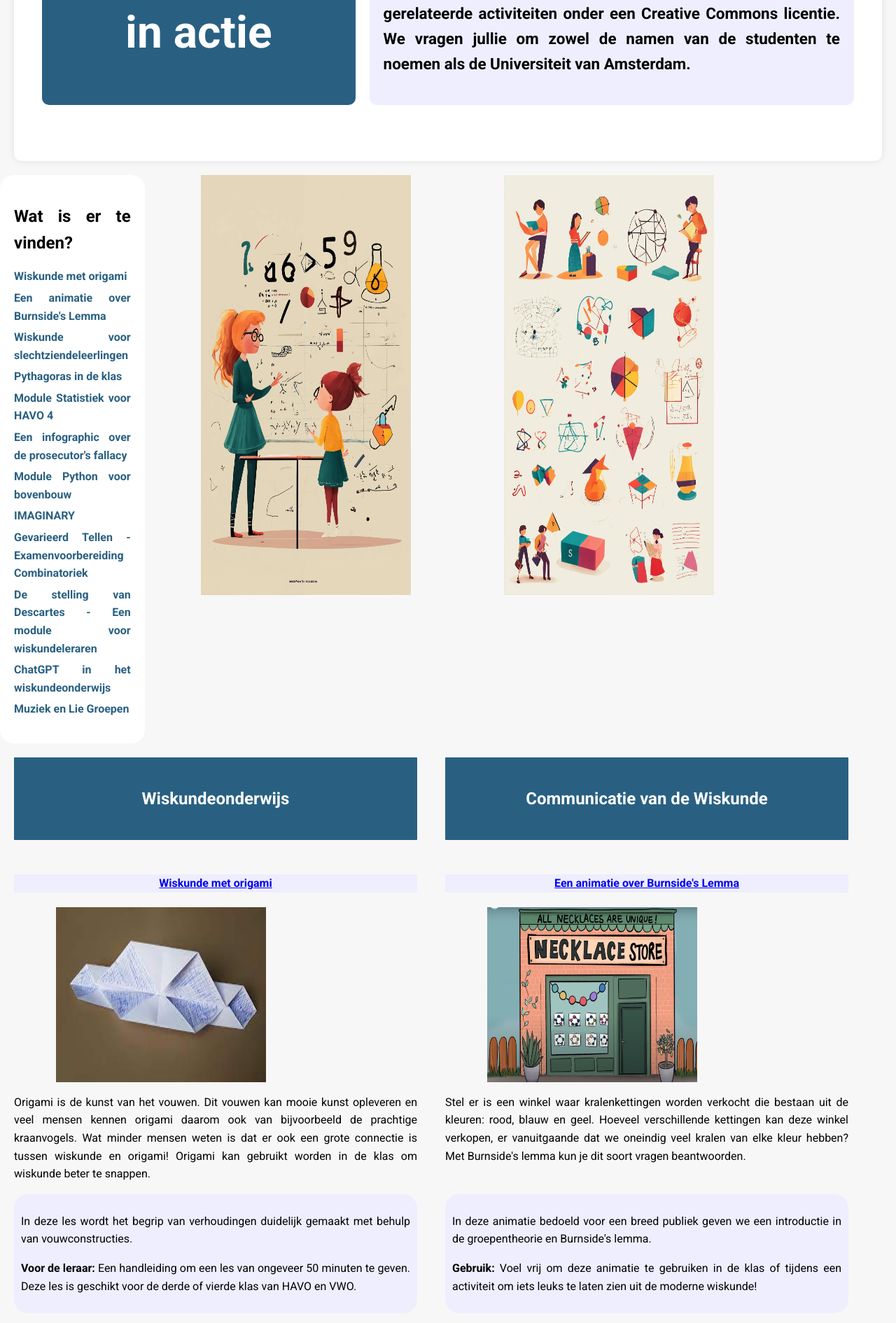
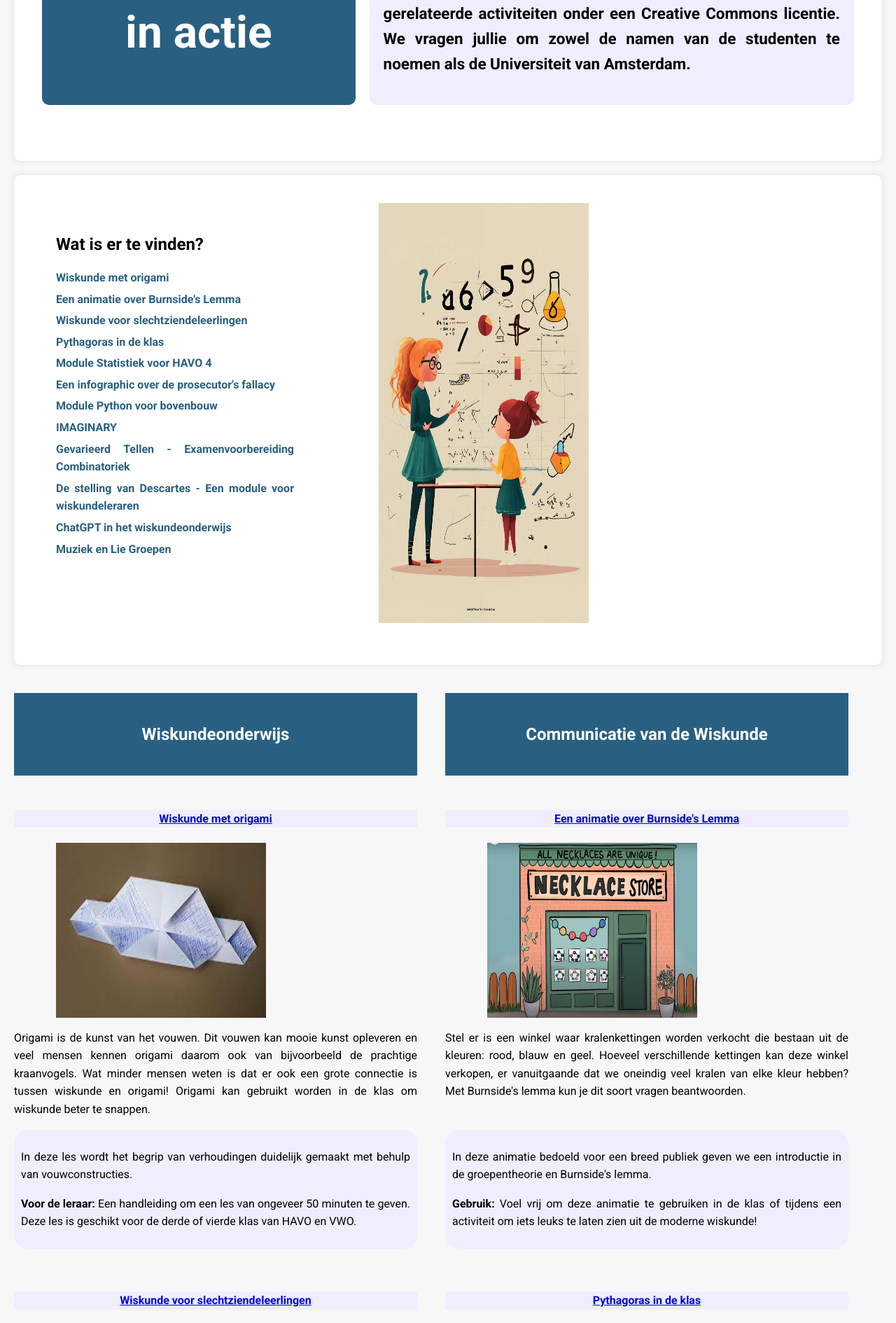
Before and after one commit to NicosStarreveld/Onderwijs-Communicatie, a Jekyll site: the page index.html, which Jekyll copies as it is, in a window 1280 px wide. Shown: the part 436-2326 px from the top of the page at 70% size. Built offline with Jekyll 4.4.1, drawn with Linux system fonts in a browser that asks for light colours.

Commit message:
Update index.html

```diff
--- a/index.html
+++ b/index.html
@@ -189,7 +189,7 @@
     </div>
 </div>
 
-<div class="wrapper_two">
+<div class="wrapper">
 	<div class="toc">
             <h2 class="toc-title">Wat is er te vinden?</h2>
             <ul class="toc-list">
@@ -235,11 +235,6 @@
 				</div>
 	</div>
 
-	<div class="centerField">
-		<div class="imagebox">
-			<img align="middle" src="Images/Shapes.jpg" width="300" height ="600">
-				</div>
-	</div>
 	    </div>
 
 
```
